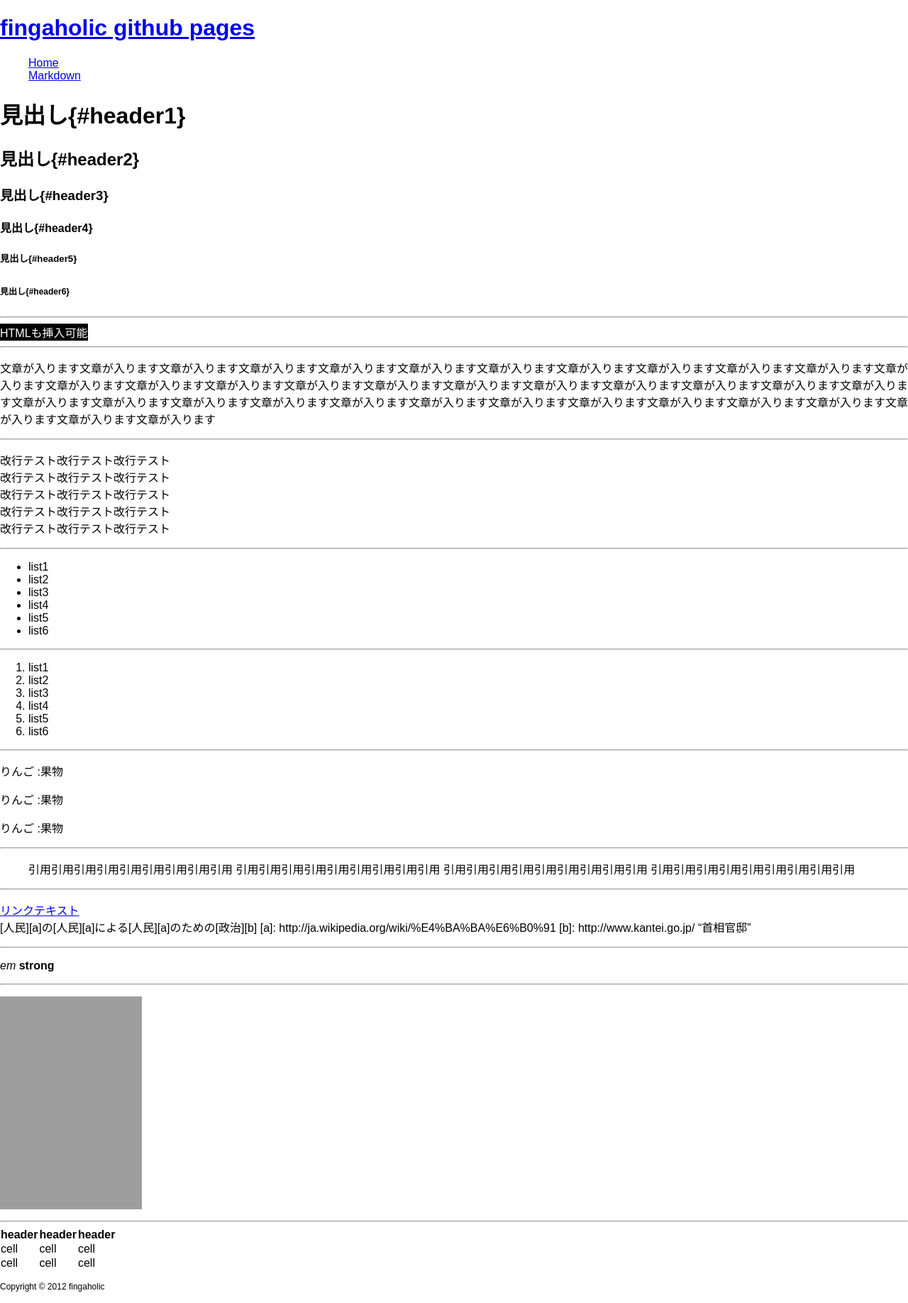
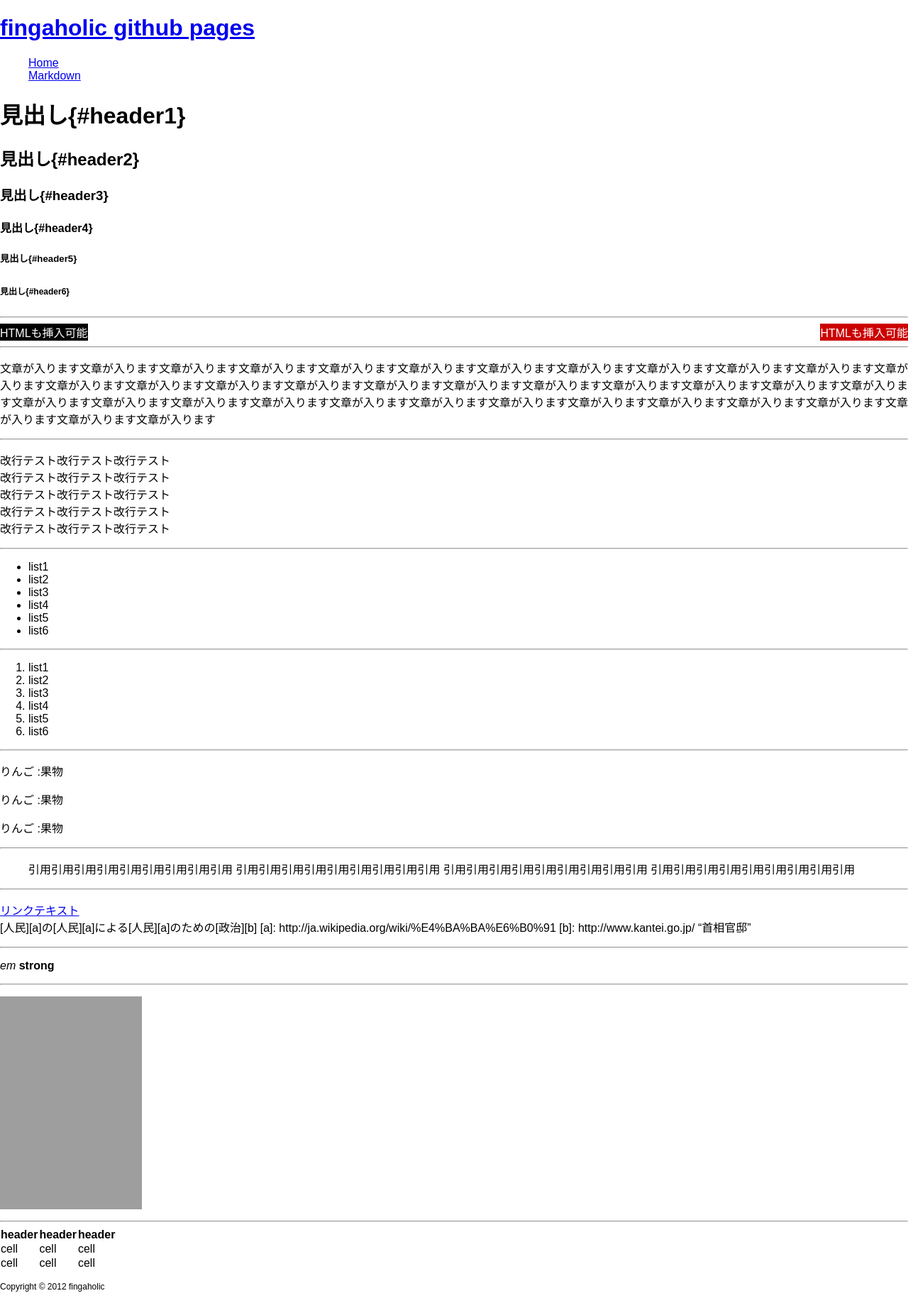
Before and after one commit to FiNGAHOLiC/fingaholic.github.com, a Jekyll site: the page built from markdown.md, in a window 1280 px wide. Shown: the whole page at 71% size. Built offline with Jekyll 4.4.1, drawn with Linux system fonts in a browser that asks for light colours; grey boxes are pictures that could not be loaded.

Commit message:
Inline HTMLのテスト

```diff
--- a/markdown.md
+++ b/markdown.md
@@ -14,7 +14,7 @@ title: マークダウン
 
 <div style="overflow:hidden;_zoom:1;">
 	<div style="float:left;background:#000;color:#fff;">HTMLも挿入可能</div>
-	<div style="float:rightbackground:#c00;color:#fff;">HTMLも挿入可能</div>
+	<div style="float:right;background:#c00;color:#fff;">HTMLも挿入可能</div>
 </div>
 
 ---
```
Also changed, not shown: 1 other file.
